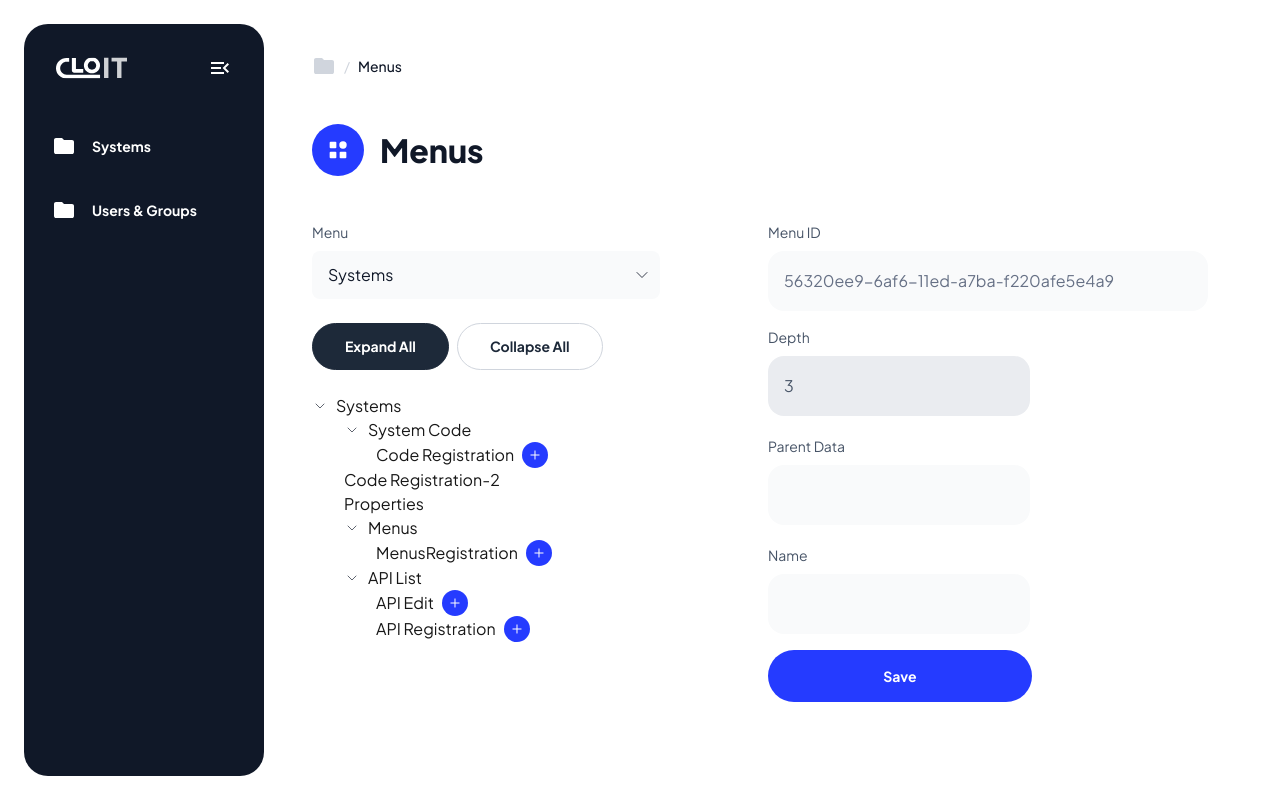
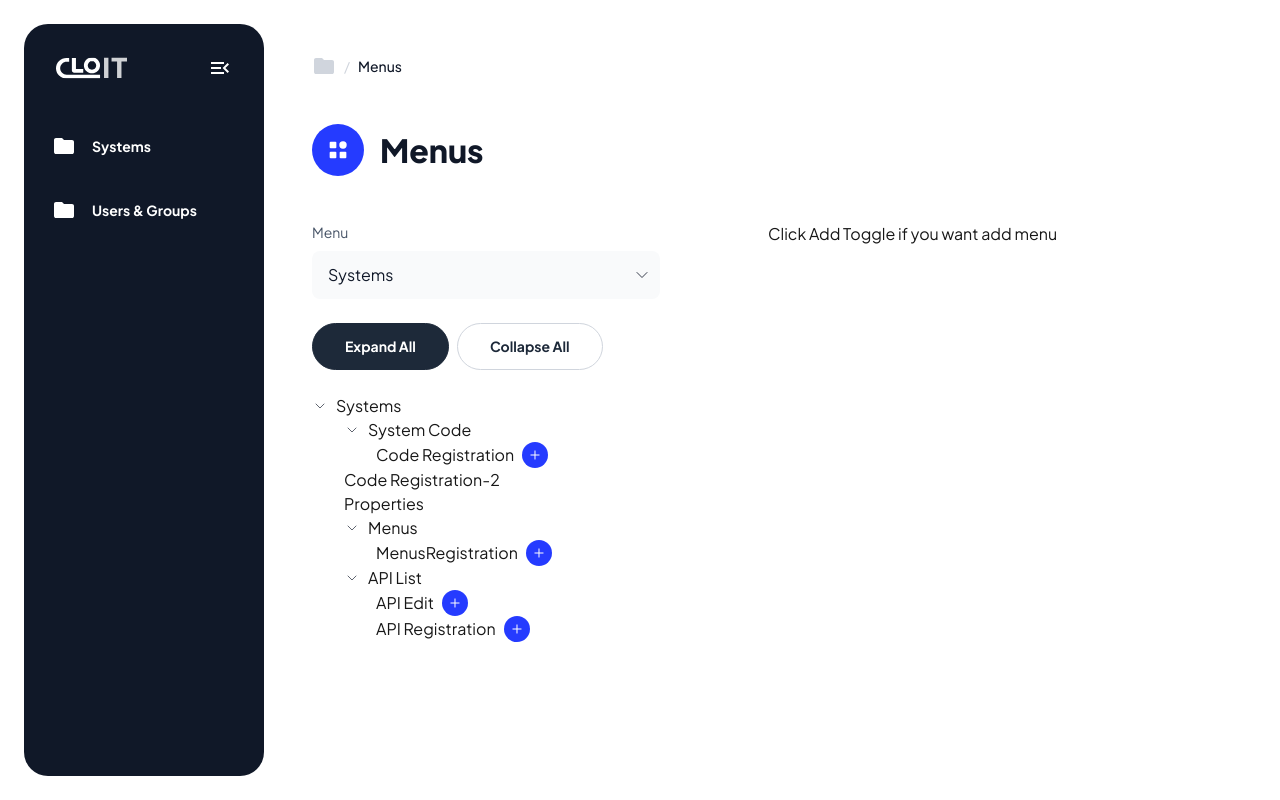
Before and after one commit to milyasbpa/hypehire_test_fullstack, a Next.js app in the folder tree-structure-frontend/: page / in a window 1280 px wide. Built offline with nearby package versions, Linux system fonts and the light colour scheme.

Commit message:
fix: tree

```diff
--- a/tree-structure-frontend/src/core/module/app/redux/store/menuSlice.app.ts
+++ b/tree-structure-frontend/src/core/module/app/redux/store/menuSlice.app.ts
@@ -205,6 +205,9 @@ const menuSlice = createSlice({
     setActiveMenu: (state, action: PayloadAction<MenuItem>) => {
       state.activeMenu = action.payload;
     },
+    setNewMenu: (state, action: PayloadAction<MenuItem>) => {
+      state.newMenu = action.payload;
+    },
     setMenuOption: (
       state,
       action: PayloadAction<{ id: string; name: string }>
@@ -235,6 +238,11 @@ const menuSlice = createSlice({
   },
 });
 
-export const { setOtherState, setActiveMenu, setMenuOption, setExpandedNodes } =
-  menuSlice.actions;
+export const {
+  setOtherState,
+  setActiveMenu,
+  setNewMenu,
+  setMenuOption,
+  setExpandedNodes,
+} = menuSlice.actions;
 export default menuSlice.reducer;
--- a/tree-structure-frontend/src/features/menu/fragments/form/Form.menu.tsx
+++ b/tree-structure-frontend/src/features/menu/fragments/form/Form.menu.tsx
@@ -3,16 +3,28 @@ import * as React from "react";
 import clsx from "clsx";
 import { Textfield } from "@/core/ui/components/textfield";
 import { MenuIdMenu } from "../../components/menu_id";
+import { useSelector } from "react-redux";
+import { RootState } from "@/core/module/app/redux/store/store.app";
+import { useDispatch } from "react-redux";
+import { setNewMenu } from "@/core/module/app/redux/store/menuSlice.app";
 
 export const FormMenu = () => {
-  const [parentData, setParentData] = React.useState<string>("");
-  const [name, setName] = React.useState<string>("");
+  // const [parentData, setParentData] = React.useState<string>("");
+  // const [name, setName] = React.useState<string>("");
+  const dispatch = useDispatch();
+  const menuItems = useSelector((state: RootState) => state.menu.menu);
+  const newMenu = useSelector((state: RootState) => state.menu.newMenu);
+  if (!newMenu) {
+    return <div>Click Add Toggle if you want add menu</div>;
+  }
 
-  const handleChangeParentData = (e: React.ChangeEvent<HTMLInputElement>) => {
-    setParentData(e.currentTarget.value);
-  };
   const handleChangeName = (e: React.ChangeEvent<HTMLInputElement>) => {
-    setName(e.currentTarget.value);
+    dispatch(
+      setNewMenu({
+        ...newMenu,
+        name: e.currentTarget.value,
+      })
+    );
   };
   return (
     <div
@@ -42,20 +54,22 @@ export const FormMenu = () => {
         <Textfield
           id="depth"
           label={"Depth"}
-          value={3}
+          value={newMenu.depth}
           type="number"
           disabled
         />
         <Textfield
           id="parent_data"
           label={"Parent Data"}
-          value={parentData}
-          onChange={handleChangeParentData}
+          disabled
+          value={
+            menuItems.find((item) => item.id === newMenu.parentId)?.name ?? ""
+          }
         />
         <Textfield
           id="name"
           label={"Name"}
-          value={name}
+          value={newMenu.name}
           onChange={handleChangeName}
         />
       </div>
--- a/tree-structure-frontend/src/features/menu/fragments/tree/Tree.menu.tsx
+++ b/tree-structure-frontend/src/features/menu/fragments/tree/Tree.menu.tsx
@@ -1,8 +1,11 @@
 "use client";
-import { setExpandedNodes } from "@/core/module/app/redux/store/menuSlice.app";
+import {
+  setExpandedNodes,
+  setNewMenu,
+} from "@/core/module/app/redux/store/menuSlice.app";
 import { RootState } from "@/core/module/app/redux/store/store.app";
 import Tree from "@/core/ui/components/tree/Tree.component";
-import { buildTree, filterFlatList } from "@/core/utils/tree";
+import { filterFlatList } from "@/core/utils/tree";
 import * as React from "react";
 import { useDispatch } from "react-redux";
 import { useSelector } from "react-redux";
@@ -46,11 +49,25 @@ export const TreeMenu = () => {
     );
   };
 
+  const handleAddMenu = (parentId: string) => {
+    const newMenu = {
+      id: "",
+      name: "",
+      parentId: parentId,
+      depth: (menuItems.find((item) => item.id === parentId)?.depth ?? 0) + 1,
+      createdAt: "",
+      updatedAt: "",
+    };
+    console.log(menuItems, newMenu, "ini menu items");
+    dispatch(setNewMenu(newMenu));
+  };
+
   return (
     <Tree
       expandedNodes={expandedNodes}
       items={filteredData}
       onToggle={handleToggleMenu}
+      onAdd={handleAddMenu}
     />
   );
 };
```
